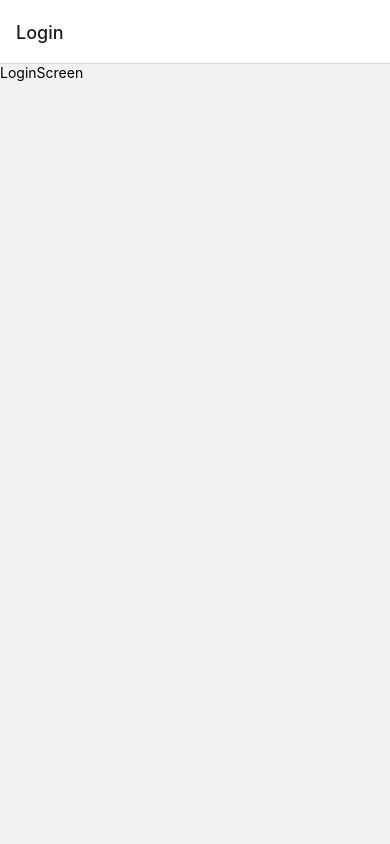
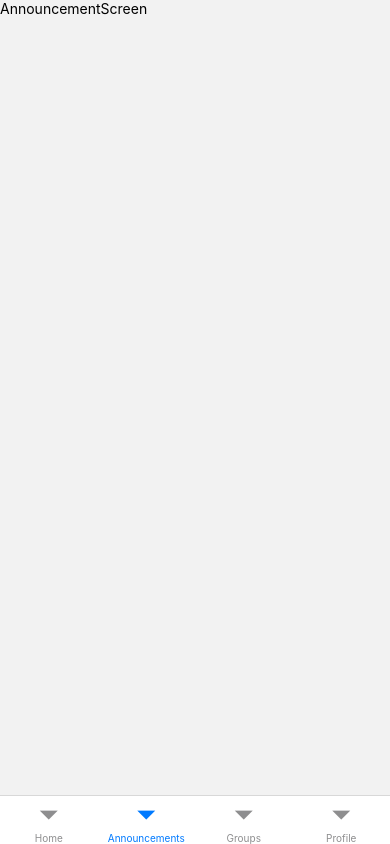
Before and after one commit to bentohset/sutdwth-mykampung, a React Native app: screen /Announcements in a window 390 px wide. Before the commit this address had no page. Built offline with nearby package versions, Linux system fonts and the light colour scheme.

Commit message:
bottom tab nv

```diff
--- a/navigation/AnnouncementStack.js
+++ b/navigation/AnnouncementStack.js
@@ -1,16 +1,21 @@
-// import { View, Text } from 'react-native'
-// import React from 'react'
-// import { createNativeStackNavigator } from '@react-navigation/native-stack';
-// import AnnouncementScreen from '../screens/AnnouncementScreen';
+import { View, Text } from 'react-native'
+import React from 'react'
+import { createNativeStackNavigator } from '@react-navigation/native-stack';
+import AnnouncementScreen from '../screens/AnnouncementScreen';
 
-// const Stack = createNativeStackNavigator();
+const Stack = createNativeStackNavigator();
 
-// const AnnouncementStack = () => {
-//   return (
-//     <Stack.Navigator initialRouteName="Announcements">
-//         <Stack.Screen name="AnnouncementScreen" component={AnnouncementScreen} />
-//     </Stack.Navigator>
-//   )
-// }
+const AnnouncementStack = () => {
+  return (
+    <Stack.Navigator
+        initialRouteName="Announcements"
+        screenOptions={{
+            headerShown: false,
+        }}
+    >
+        <Stack.Screen name="AnnouncementScreen" component={AnnouncementScreen} />
+    </Stack.Navigator>
+  )
+}
 
-// export default AnnouncementStack
+export default AnnouncementStack
--- a/navigation/BottomTabNavigator.js
+++ b/navigation/BottomTabNavigator.js
@@ -1,23 +1,27 @@
-// import { View, Text } from 'react-native'
-// import React from 'react'
-// import { createBottomTabNavigator } from '@react-navigation/bottom-tabs'
+import { View, Text } from 'react-native'
+import React from 'react'
+import { createBottomTabNavigator } from '@react-navigation/bottom-tabs'
 
-// import HomeStack from './HomeStack'
-// import AnnouncementStack from './AnnouncementStack'
-// import GroupsStack from './GroupsStack'
-// import ProfileStack from './ProfileStack'
+import HomeStack from './HomeStack'
+import AnnouncementStack from './AnnouncementStack'
+import GroupsStack from './GroupsStack'
+import ProfileStack from './ProfileStack'
 
-// const Tab = createBottomTabNavigator();
+const Tab = createBottomTabNavigator();
 
-// const BottomTabNavigator = () => {
-//   return (
-//     <Tab.Navigator>
-//         <Tab.Screen name="Home" component={HomeStack}/>
-//         <Tab.Screen name="Announcements" component={AnnouncementStack}/>
-//         <Tab.Screen name="Groups" component={GroupsStack}/>
-//         <Tab.Screen name="Profile" component={ProfileStack}/>
-//     </Tab.Navigator>
-//   )
-// }
+const BottomTabNavigator = () => {
+  return (
+    <Tab.Navigator
+        screenOptions={{
+            headerShown: false,
+        }}
+    >
+        <Tab.Screen name="Home" component={HomeStack}/>
+        <Tab.Screen name="Announcements" component={AnnouncementStack}/>
+        <Tab.Screen name="Groups" component={GroupsStack}/>
+        <Tab.Screen name="Profile" component={ProfileStack}/>
+    </Tab.Navigator>
+  )
+}
 
-// export default BottomTabNavigator
+export default BottomTabNavigator
--- a/navigation/GroupsStack.js
+++ b/navigation/GroupsStack.js
@@ -1,16 +1,21 @@
-// import { View, Text } from 'react-native'
-// import React from 'react'
-// import { createNativeStackNavigator } from '@react-navigation/native-stack';
-// import GroupsScreen from '../screens/GroupsScreen';
+import { View, Text } from 'react-native'
+import React from 'react'
+import { createNativeStackNavigator } from '@react-navigation/native-stack';
+import GroupsScreen from '../screens/GroupsScreen';
 
-// const Stack = createNativeStackNavigator();
+const Stack = createNativeStackNavigator();
 
-// const GroupsStack = () => {
-//   return (
-//     <Stack.Navigator initialRouteName="Groups">
-//         <Stack.Screen name="GroupsScreen" component={GroupsScreen} />
-//     </Stack.Navigator>
-//   )
-// }
+const GroupsStack = () => {
+  return (
+    <Stack.Navigator
+        initialRouteName="Groups"
+        screenOptions={{
+            headerShown: false,
+        }}
+    >
+        <Stack.Screen name="GroupsScreen" component={GroupsScreen} />
+    </Stack.Navigator>
+  )
+}
 
-// export default GroupsStack
+export default GroupsStack
--- a/navigation/HomeStack.js
+++ b/navigation/HomeStack.js
@@ -1,16 +1,21 @@
-// import { View, Text } from 'react-native'
-// import React from 'react'
-// import { createNativeStackNavigator } from '@react-navigation/native-stack';
-// import HomeScreen from '../screens/HomeScreen';
+import { View, Text } from 'react-native'
+import React from 'react'
+import { createNativeStackNavigator } from '@react-navigation/native-stack';
+import HomeScreen from '../screens/HomeScreen';
 
-// const Stack = createNativeStackNavigator();
+const Stack = createNativeStackNavigator();
 
-// const HomeStack = () => {
-//   return (
-//     <Stack.Navigator initialRouteName="Home">
-//         <Stack.Screen name="HomeScreen" component={HomeScreen} />
-//     </Stack.Navigator>
-//   )
-// }
+const HomeStack = () => {
+  return (
+    <Stack.Navigator
+      initialRouteName="Home"
+      screenOptions={{
+        headerShown: false,
+      }}
+    >
+        <Stack.Screen name="HomeScreen" component={HomeScreen} />
+    </Stack.Navigator>
+  )
+}
 
-// export default HomeStack
+export default HomeStack
--- a/navigation/ProfileStack.js
+++ b/navigation/ProfileStack.js
@@ -1,16 +1,21 @@
-// import { View, Text } from 'react-native'
-// import React from 'react'
-// import { createNativeStackNavigator } from '@react-navigation/native-stack';
-// import ProfileScreen from '../screens/ProfileScreen';
+import { View, Text } from 'react-native'
+import React from 'react'
+import { createNativeStackNavigator } from '@react-navigation/native-stack';
+import ProfileScreen from '../screens/ProfileScreen';
 
-// const Stack = createNativeStackNavigator();
+const Stack = createNativeStackNavigator();
 
-// const ProfileStack = () => {
-//   return (
-//     <Stack.Navigator initialRouteName="Profile">
-//         <Stack.Screen name="ProfileScreen" component={ProfileScreen} />
-//     </Stack.Navigator>
-//   )
-// }
+const ProfileStack = () => {
+  return (
+    <Stack.Navigator
+      initialRouteName="Profile"
+      screenOptions={{
+        headerShown: false,
+      }}
+    >
+        <Stack.Screen name="ProfileScreen" component={ProfileScreen} />
+    </Stack.Navigator>
+  )
+}
 
-// export default ProfileStack
+export default ProfileStack
--- a/navigation/StackNavigator.js
+++ b/navigation/StackNavigator.js
@@ -2,13 +2,18 @@ import { View, Text } from 'react-native'
 import React from 'react'
 import { createNativeStackNavigator } from '@react-navigation/native-stack';
 import LoginScreen from '../screens/LoginScreen';
+import BottomTabNavigator from './BottomTabNavigator';
 
 const Stack = createNativeStackNavigator();
 
 const StackNavigator = () => {
   return (
-    <Stack.Navigator>
-      <Stack.Screen name="Login" component={LoginScreen}/>
+    <Stack.Navigator
+      screenOptions={{
+        headerShown: false,
+      }}
+    >
+      <Stack.Screen name="Tab" component={BottomTabNavigator}/>
     </Stack.Navigator>
   )
 }
```
